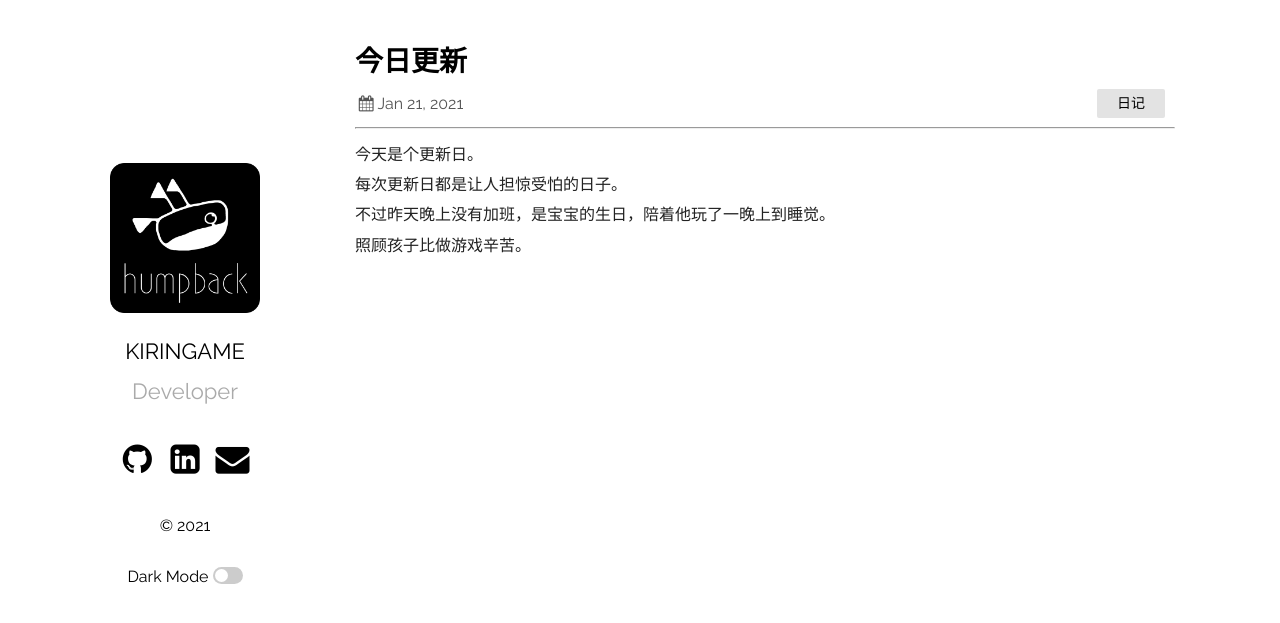
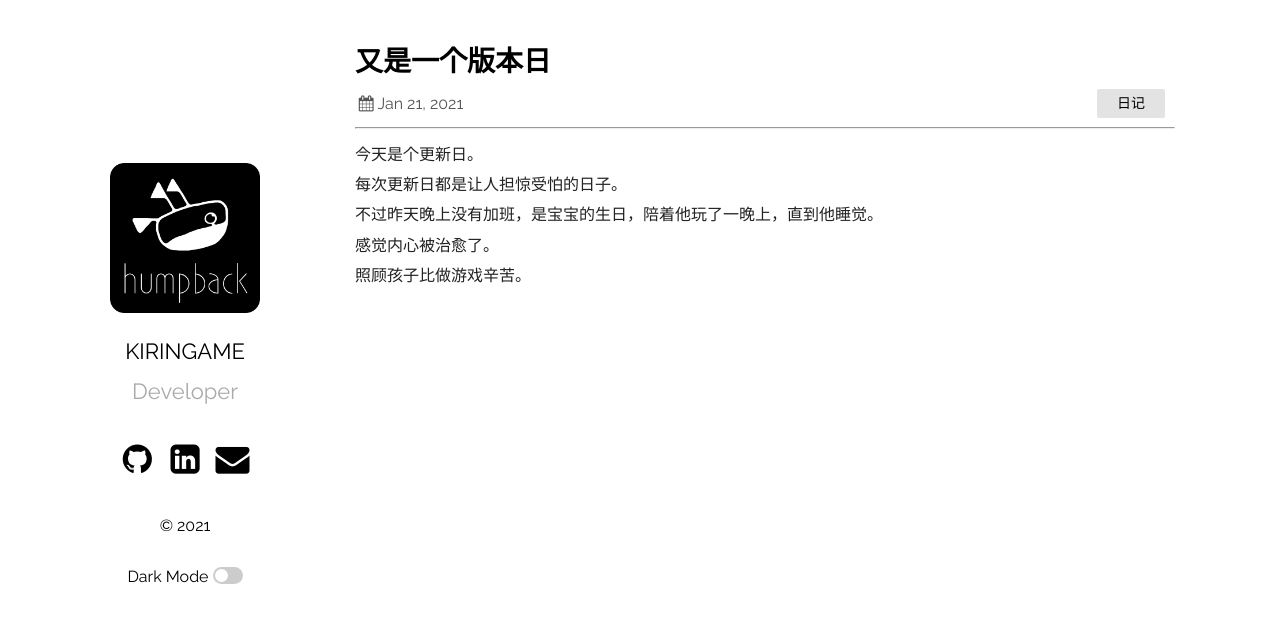
Before and after one commit to KIRINGAME/KIRINGAME.github.io, a Jekyll site: the page built from _posts/2021-1-21-版本日.markdown, in a window 1280 px wide. Shown: the top 623 px of the page. Built offline with Jekyll 4.4.1, drawn with Linux system fonts in a browser that asks for light colours.

Commit message:
Update 2021-1-21-版本日.markdown

```diff
--- a/_posts/2021-1-21-版本日.markdown
+++ b/_posts/2021-1-21-版本日.markdown
@@ -1,11 +1,12 @@
 ---
 layout: post
-title:  "今日更新"
+title:  "又是一个版本日"
 date:   2021-1-21
 categories: 日记
 ---
 ********
 今天是个更新日。
 每次更新日都是让人担惊受怕的日子。
-不过昨天晚上没有加班，是宝宝的生日，陪着他玩了一晚上到睡觉。
+不过昨天晚上没有加班，是宝宝的生日，陪着他玩了一晚上，直到他睡觉。
+感觉内心被治愈了。
 照顾孩子比做游戏辛苦。
```
